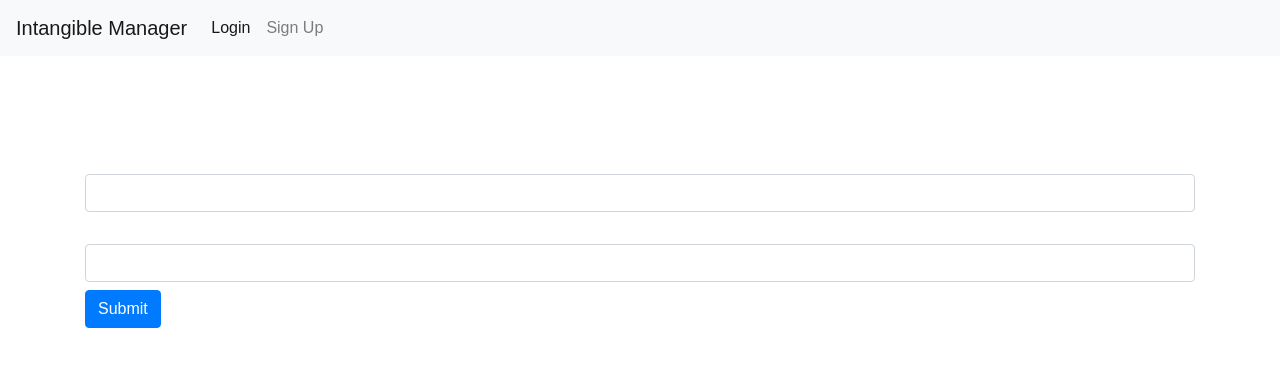
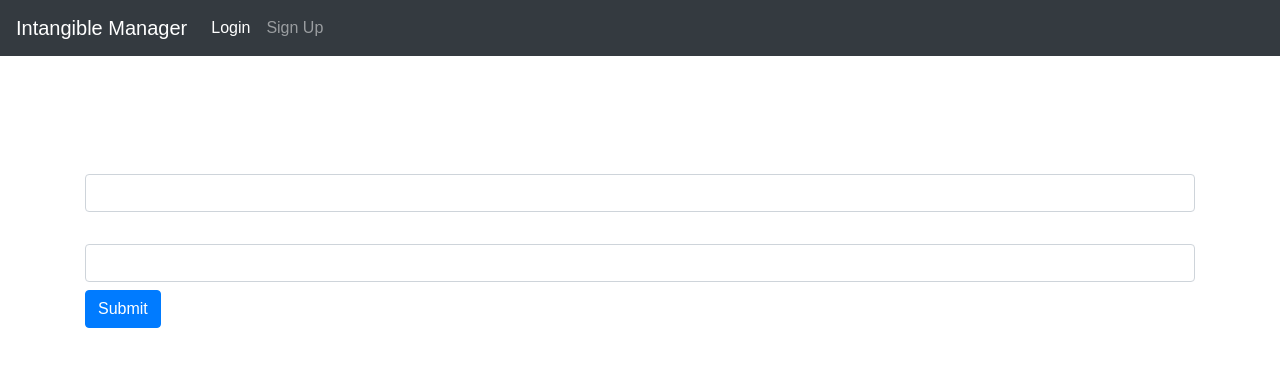
Before and after one commit to KevinK88/CSC191-Front-End, a React (Create React App) app: page /login in a window 1280 px wide. Shown: the top 366 px of the page. Built offline with nearby package versions, Linux system fonts and the light colour scheme.

Commit message:
Update navBar.jsx

```diff
--- a/src/components/navBar.jsx
+++ b/src/components/navBar.jsx
@@ -13,7 +13,7 @@
   render() {
     if (isAuthenticated()) {
       return (
-        <nav className="navbar navbar-expand-lg navbar-light bg-light">
+        <nav className="navbar navbar-expand-lg navbar-dark bg-dark">
           <Link className="navbar-brand" to="/">
             Intangible Manager
           </Link>
@@ -35,7 +35,7 @@
     }
 
     return (
-      <nav className="navbar navbar-expand-lg navbar-light bg-light">
+      <nav className="navbar navbar-expand-lg navbar-dark bg-dark">
         <Link className="navbar-brand" to="/">
           Intangible Manager
         </Link>
```
